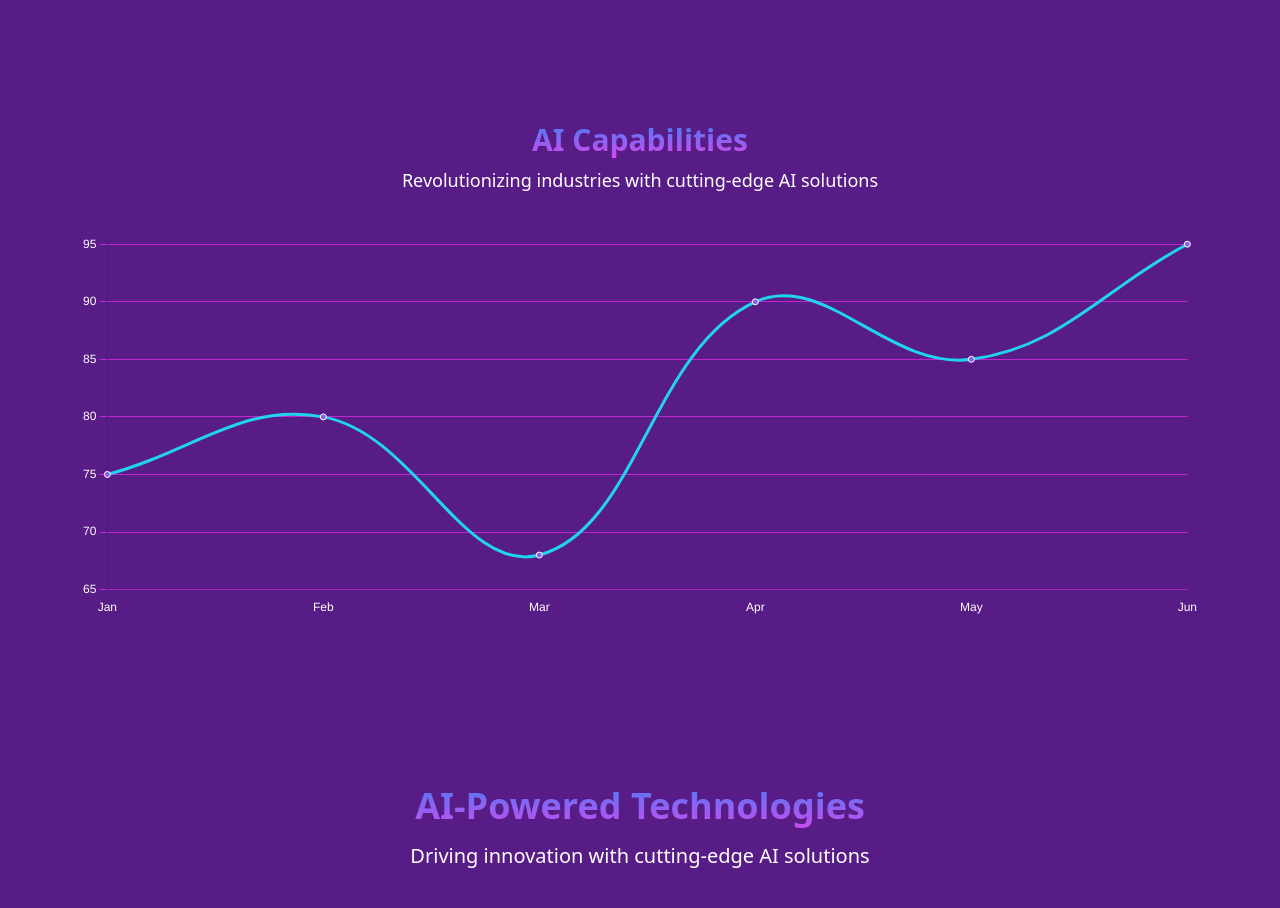
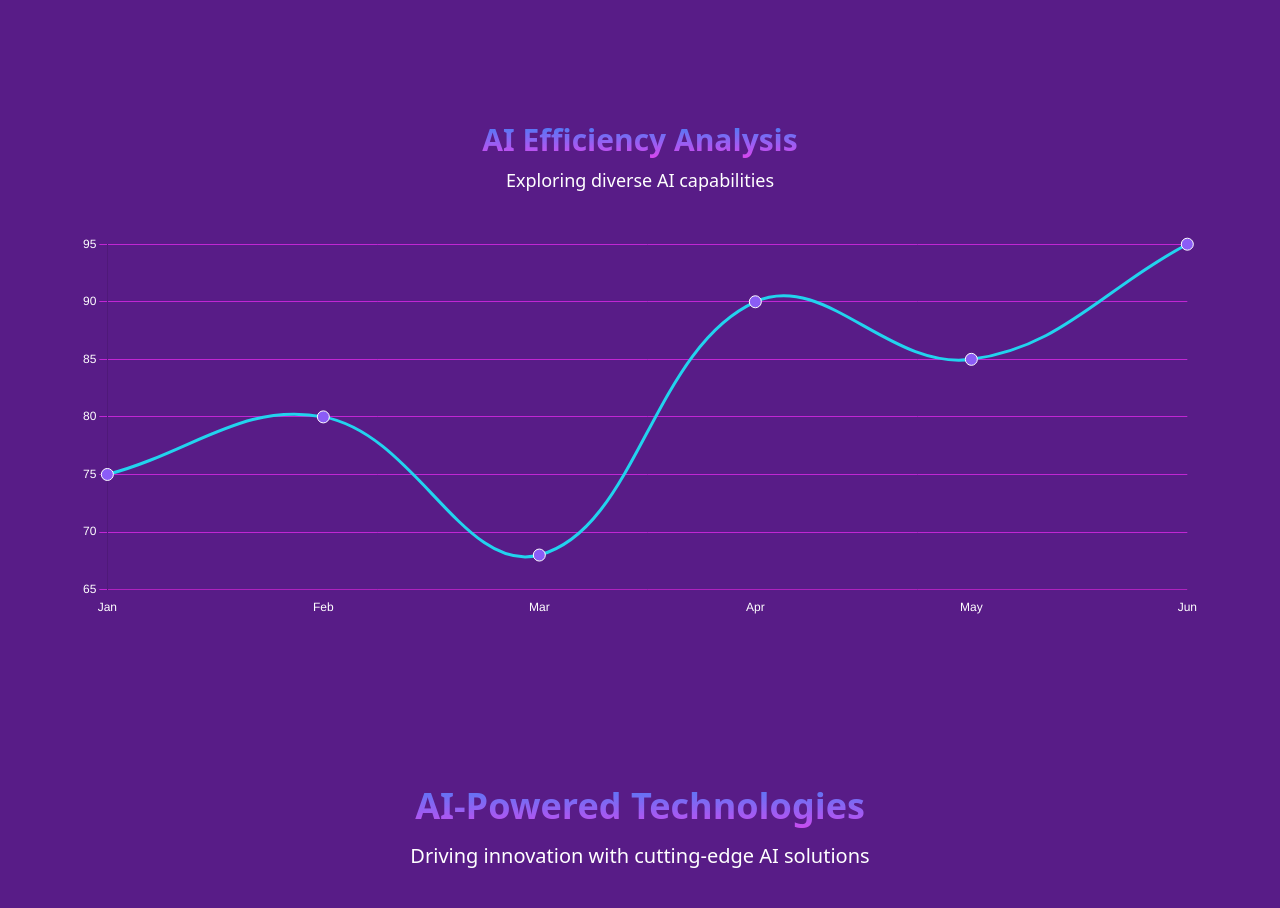
Before and after one commit to dev-hamza-h/agentia-world, a Next.js app: page / in a window 1280 px wide. Shown: the part 1100-2008 px from the top of the page. Built offline with nearby package versions, Linux system fonts and the light colour scheme.

Commit message:
little changes

```diff
--- a/src/components/layout/Capabilities.tsx
+++ b/src/components/layout/Capabilities.tsx
@@ -20,6 +20,15 @@ ChartJS.register(
   Legend
 );
 
+const aiCapabilities = [
+  "Multi-Modal Intelligence",
+  "Autonomous Learning",
+  "Deep Neural Networks",
+  "Natural Language Processing",
+  "Computer Vision",
+  "Reinforcement Learning",
+];
+
 const data = {
   labels: ["Jan", "Feb", "Mar", "Apr", "May", "Jun"],
   datasets: [
@@ -31,6 +40,8 @@ const data = {
       pointBackgroundColor: "#8b5cf6",
       pointBorderColor: "#fff",
       tension: 0.4,
+      pointRadius: 6,
+      pointHoverRadius: 8,
     },
   ],
 };
@@ -50,7 +61,17 @@ const options = {
   },
   plugins: {
     legend: { display: false },
-    tooltip: { backgroundColor: "#000", titleColor: "#fff" },
+    tooltip: {
+      backgroundColor: "#000",
+      titleColor: "#fff",
+      callbacks: {
+        label: (tooltipItem: any) => {
+          const score = tooltipItem.raw;
+          const capability = aiCapabilities[tooltipItem.dataIndex];
+          return [`Score: ${score}`, capability];
+        },
+      },
+    },
   },
 };
 
@@ -59,12 +80,13 @@ export default function AICapabilities() {
     <section className="max-w-screen-2xl mx-auto bg-purple-900 text-white py-20 px-4 md:px-20">
       <div className="text-center mb-10">
         <h2 className="text-3xl font-bold bg-gradient-to-t from-fuchsia-500 to-blue-500 text-transparent bg-clip-text">
-          AI Capabilities
+        AI Efficiency Analysis
         </h2>
         <p className="text-white mt-2 text-lg">
-          Revolutionizing industries with cutting-edge AI solutions
+        Exploring diverse AI capabilities
         </p>
       </div>
+
       <div className="h-96">
         <Line data={data} options={options} />
       </div>
```
